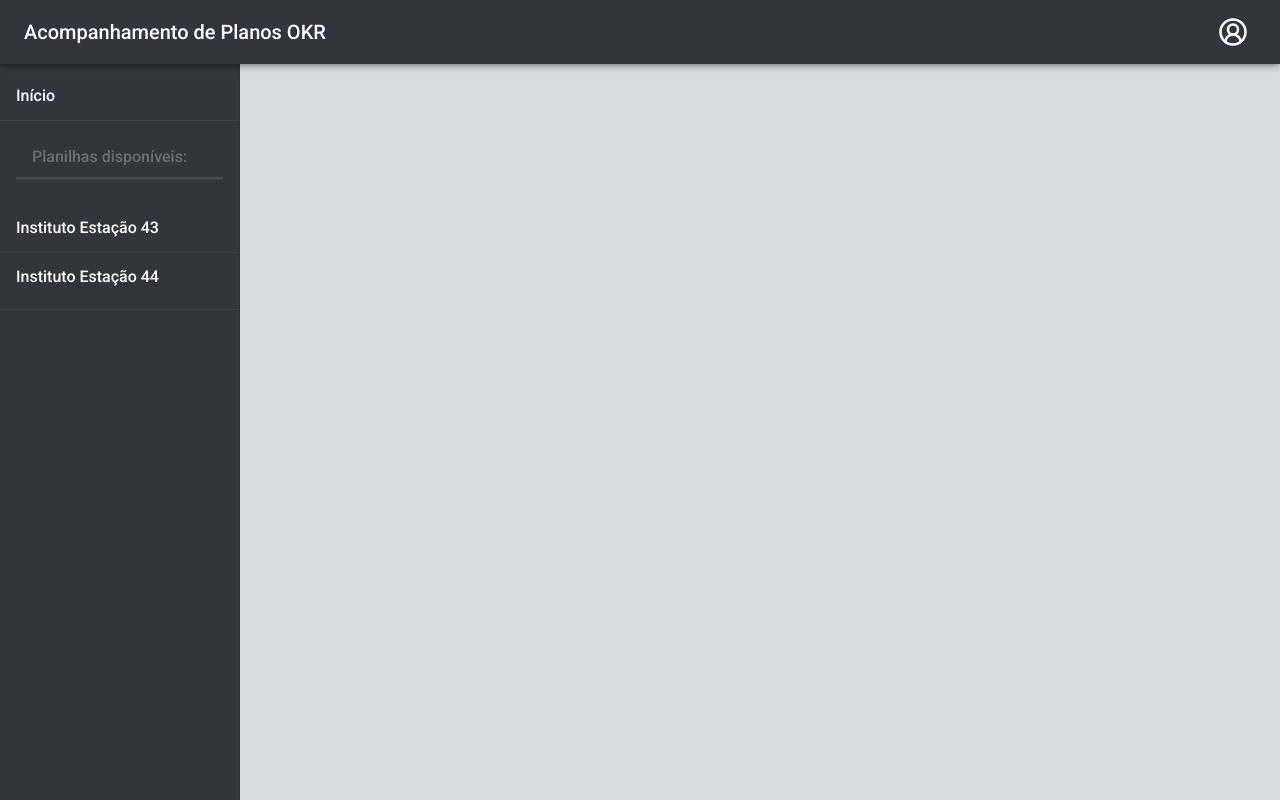
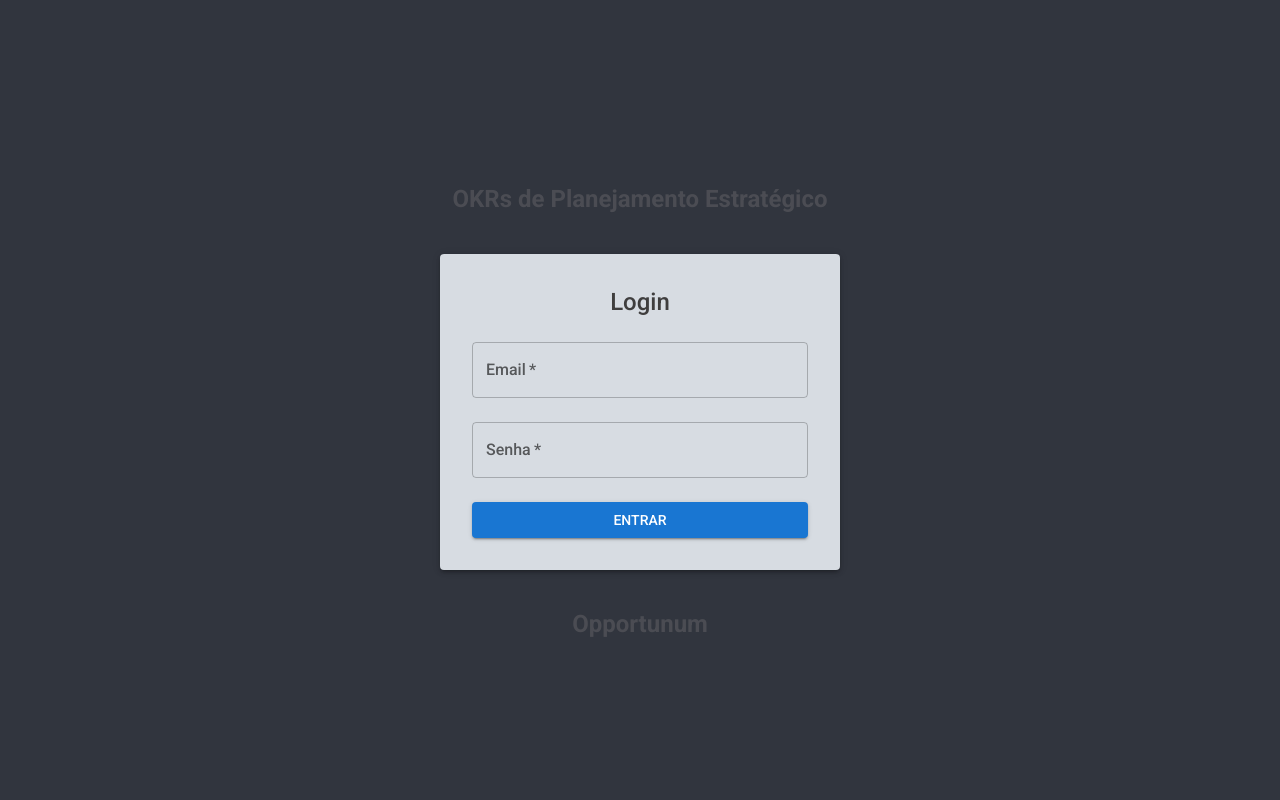
Before and after one commit to Mariahsth/opportunum, a React (Vite) app in the folder frontend-opportunum/: page /login in a window 1280 px wide. Built offline with nearby package versions, Linux system fonts and the light colour scheme; some icons are missing.

Commit message:
adicionando pagina login

```diff
--- a/frontend-opportunum/src/App.tsx
+++ b/frontend-opportunum/src/App.tsx
@@ -1,24 +1,34 @@
 import { useState } from "react";
 import { Box, CssBaseline } from "@mui/material";
-import { BrowserRouter as Router, Routes, Route } from "react-router-dom";
+import { BrowserRouter as Router, Routes, Route, useLocation } from "react-router-dom";
 import Header from "./components/Header";
 import Sidebar from "./components/Sidebar";
 import Estacao43 from "./pages/Estacao43";
 import Estacao44 from "./pages/Estacao44";
 import PaginaGenerica from "./pages/PaginaGenerica";
 import Home from "./pages/Home";
+import Login from "./pages/Login";
 
 const drawerWidth = 240;
 
-export default function App() {
-  const [mobileOpen, setMobileOpen] = useState<boolean>(false);
+function AppContent() {
+  const location = useLocation();
+  const [mobileOpen, setMobileOpen] = useState(false);
 
   const handleDrawerToggle = () => {
     setMobileOpen((prev) => !prev);
   };
 
+  const isLoginPage = location.pathname === "/login";
+  if (isLoginPage) {
     return (
-    <Router>
+      <Routes>
+        <Route path="/login" element={<Login />} />
+      </Routes>
+    );
+  }
+
+  return (
     <Box sx={{ display: "flex" }}>
       <CssBaseline />
       <Header handleDrawerToggle={handleDrawerToggle} />
@@ -39,11 +49,18 @@ export default function App() {
         <Routes>
           <Route path="/" element={<Home />} />
           <Route path="/planilha/:nome" element={<PaginaGenerica />} />
-            <Route path="/estacao43" element={<Estacao43 />} />
-            <Route path="/estacao44" element={<Estacao44 />} />
+          <Route path="/planilha/estacao43" element={<Estacao43 />} />
+          <Route path="/planilha/estacao44" element={<Estacao44 />} />
         </Routes>
       </Box>
     </Box>
+  );
+}
+
+export default function App() {
+  return (
+    <Router>
+      <AppContent />
     </Router>
   );
 }
--- a/frontend-opportunum/src/components/Header.tsx
+++ b/frontend-opportunum/src/components/Header.tsx
@@ -3,6 +3,10 @@ import MenuIcon from "@mui/icons-material/Menu";
 import type { HeaderProps } from "../interface/HeaderProps";
 import { CircleUserRound } from "lucide-react";
 import { useState } from "react";
+
+// perfil atual (mock por enquanto) - depois passar isso via Context/Auth
+const userRole: "master" | "admin" | "assistant" = "master";
+
 
 export default function Header({ handleDrawerToggle }: HeaderProps) {
   const [anchorEl, setAnchorEl] = useState<null | HTMLElement>(null);
@@ -59,6 +63,9 @@ export default function Header({ handleDrawerToggle }: HeaderProps) {
           transformOrigin={{ vertical: "top", horizontal: "right" }}
         >
           <MenuItem onClick={handleLogout}>Log out</MenuItem>
+          {userRole === "master" && (
+            <MenuItem >Gerenciar usuários</MenuItem>
+          )}
         </Menu>
       </Toolbar>
     </AppBar>
--- a/frontend-opportunum/src/components/Sidebar.tsx
+++ b/frontend-opportunum/src/components/Sidebar.tsx
@@ -25,8 +25,8 @@ import { useNavigate } from "react-router-dom";
 
 // páginas de exemplo -> depois buscar no banco de dados
 const paginasDisponiveis = [
-  { name: "Instituto Estação 43", path: "/estacao43" },
-  { name: "Instituto Estação 44", path: "/estacao44" },
+  { name: "Instituto Estação 43", path: "/planilha/estacao43" },
+  { name: "Instituto Estação 44", path: "/planilha/estacao44" },
 ];
 
 // perfil atual (mock por enquanto) - depois passar isso via Context/Auth
--- a/frontend-opportunum/src/index.css
+++ b/frontend-opportunum/src/index.css
@@ -5,6 +5,7 @@
   --color-text-light: #ffffff;
   --color-text-blue: #1976d2;
   --color-text-gray: #515258d0;
+  --color-bg:#d7dce2;
 
 }
 
--- a/frontend-opportunum/src/pages/Estacao43.tsx
+++ b/frontend-opportunum/src/pages/Estacao43.tsx
@@ -1,22 +1,41 @@
 import {
   Box,
   Toolbar,
+  Typography,
+  Divider,
   Card,
   CardContent,
-  Typography,
-  Divider,
+  Button,
 } from "@mui/material";
-
+import { useParams } from "react-router-dom";
 import Form from "../components/Form";
 import CustomTable from "../components/CustomTable";
+import { Trash2 } from "lucide-react";
 
 export default function Estacao43() {
+  const { nome } = useParams();
+
   return (
-    <Box >
+    <Box>
       <Toolbar />
-      <Typography variant="h2" sx={{ textAlign: "center", mb: 2 }}>
-        Planejamento Estratégico Instituto Estação 43
-      </Typography>
+      <Box
+        sx={{
+          display: "flex",
+          justifyContent: "center",
+          gap: 2,
+          alignItems: "center",
+        }}
+      >
+        <Typography variant="h2" sx={{ textAlign: "center", mb: 2 }}>
+          PLANEJAMENTO ESTRATÉGICO{" "}
+          {nome?.replace(/-/g, " ").toLocaleUpperCase()}
+        </Typography>
+        <Button
+          startIcon={<Trash2 />}
+          sx={{ padding: 0, minWidth: "auto", mb: 2 }}
+          onClick={() => alert('Excluindo planilha')}
+        />
+      </Box>
       <Divider sx={{ backgroundColor: "rgba(255, 255, 255, 0.1)", mb: 3 }} />
 
       <Card>
--- a/frontend-opportunum/src/pages/Estacao44.tsx
+++ b/frontend-opportunum/src/pages/Estacao44.tsx
@@ -1,22 +1,41 @@
 import {
   Box,
   Toolbar,
+  Typography,
+  Divider,
   Card,
   CardContent,
-    Typography,
-    Divider,
+  Button,
 } from "@mui/material";
-
+import { useParams } from "react-router-dom";
 import Form from "../components/Form";
 import CustomTable from "../components/CustomTable";
+import { Trash2 } from "lucide-react";
 
 export default function Estacao44() {
+  const { nome } = useParams();
+
   return (
-      <Box >
+    <Box>
       <Toolbar />
+      <Box
+        sx={{
+          display: "flex",
+          justifyContent: "center",
+          gap: 2,
+          alignItems: "center",
+        }}
+      >
         <Typography variant="h2" sx={{ textAlign: "center", mb: 2 }}>
-          Planejamento Estratégico Instituto Estação 44
+          PLANEJAMENTO ESTRATÉGICO{" "}
+          {nome?.replace(/-/g, " ").toLocaleUpperCase()}
         </Typography>
+        <Button
+          startIcon={<Trash2 />}
+          sx={{ padding: 0, minWidth: "auto", mb: 2 }}
+          onClick={() => alert('Excluindo planilha')}
+        />
+      </Box>
       <Divider sx={{ backgroundColor: "rgba(255, 255, 255, 0.1)", mb: 3 }} />
 
       <Card>
--- /dev/null
+++ b/frontend-opportunum/src/pages/Login.tsx
@@ -0,0 +1,83 @@
+import { Box, Button, TextField, Typography, Paper, Toolbar } from "@mui/material";
+import { useState } from "react";
+
+export default function Login() {
+  const [email, setEmail] = useState("");
+  const [senha, setSenha] = useState("");
+
+  const handleLogin = (e: React.FormEvent) => {
+    e.preventDefault();
+    // Validar o login
+    console.log("Email:", email);
+    console.log("Senha:", senha);
+    // redirecionar ou mostrar erro
+  };
+
+  return (
+    <Box
+      display="flex"
+      justifyContent="center"
+      alignItems="center"
+      minHeight="100vh"
+      bgcolor="var(--color-appbar-bg)"
+      sx={{display:'flex', flexDirection:'column'}}
+    >
+      <Toolbar />
+
+      <Typography variant="h2" sx={{ textAlign: "center", mb:5  }}>
+      OKRs de Planejamento Estratégico
+      </Typography>
+      <Paper elevation={3} sx={{ padding: 4, width: "100%", maxWidth: 400, bgcolor:'var(--color-bg)'}}>
+        <Typography variant="h5" align="center" gutterBottom>
+          Login
+        </Typography>
+        <Box component="form" onSubmit={handleLogin}>
+          <TextField
+            label="Email"
+            variant="outlined"
+            fullWidth
+            margin="normal"
+            type="email"
+            value={email}
+            onChange={(e) => setEmail(e.target.value)}
+            required
+            sx={{
+                "& label": {
+                    bgcolor:'var(--color-bg)', // cor do label
+                  },
+                  "& label.Mui-focused": {
+                    bgcolor:'var(--color-bg)', // label quando focado
+                  },
+
+                input: {
+                    bgcolor:'var(--color-bg)',
+                }
+            }}
+          />
+          <TextField
+            label="Senha"
+            variant="outlined"
+            fullWidth
+            margin="normal"
+            type="password"
+            value={senha}
+            onChange={(e) => setSenha(e.target.value)}
+            required
+          />
+          <Button
+            type="submit"
+            variant="contained"
+            color="primary"
+            fullWidth
+            sx={{ marginTop: 2 }}
+          >
+            Entrar
+          </Button>
+        </Box>
+      </Paper>
+      <Typography variant="h2" sx={{ textAlign: "center", my:5  }}>
+      Opportunum
+      </Typography>
+    </Box>
+  );
+}
--- a/frontend-opportunum/src/pages/PaginaGenerica.tsx
+++ b/frontend-opportunum/src/pages/PaginaGenerica.tsx
@@ -1,7 +1,16 @@
-import { Box, Toolbar, Typography, Divider, Card, CardContent } from "@mui/material";
+import {
+  Box,
+  Toolbar,
+  Typography,
+  Divider,
+  Card,
+  CardContent,
+  Button,
+} from "@mui/material";
 import { useParams } from "react-router-dom";
 import Form from "../components/Form";
 import CustomTable from "../components/CustomTable";
+import { Trash2 } from "lucide-react";
 
 export default function PaginaGenerica() {
   const { nome } = useParams();
@@ -9,9 +18,24 @@ export default function PaginaGenerica() {
   return (
     <Box>
       <Toolbar />
-      <Typography variant="h2" sx={{ textAlign: "center", mb: 2 }}>
-        PLANEJAMENTO ESTRATÉGICO {nome?.replace(/-/g, " ").toLocaleUpperCase()}
-      </Typography>
+      <Box
+        sx={{
+          display: "flex",
+          justifyContent: "center",
+          gap: 2,
+          alignItems: "center",
+        }}
+      >
+        <Typography variant="h2" sx={{ textAlign: "center", mb: 2 }}>
+          PLANEJAMENTO ESTRATÉGICO{" "}
+          {nome?.replace(/-/g, " ").toLocaleUpperCase()}
+        </Typography>
+        <Button
+          startIcon={<Trash2 />}
+          sx={{ padding: 0, minWidth: "auto", mb: 2 }}
+          onClick={() => alert('Excluindo planilha')}
+        />
+      </Box>
       <Divider sx={{ backgroundColor: "rgba(255, 255, 255, 0.1)", mb: 3 }} />
 
       <Card>
```
Lines whose indentation alone changed are shown as unchanged.
